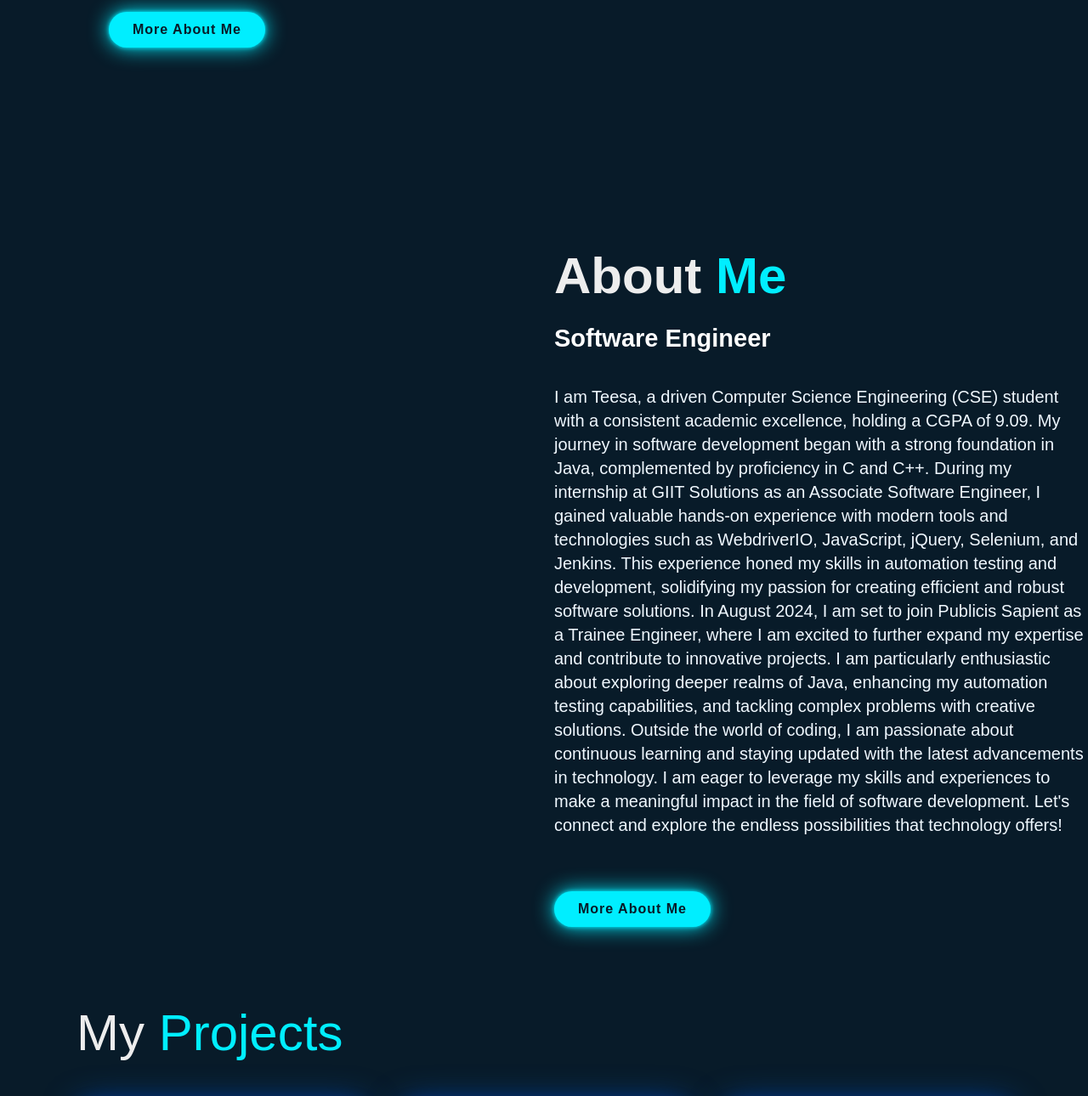
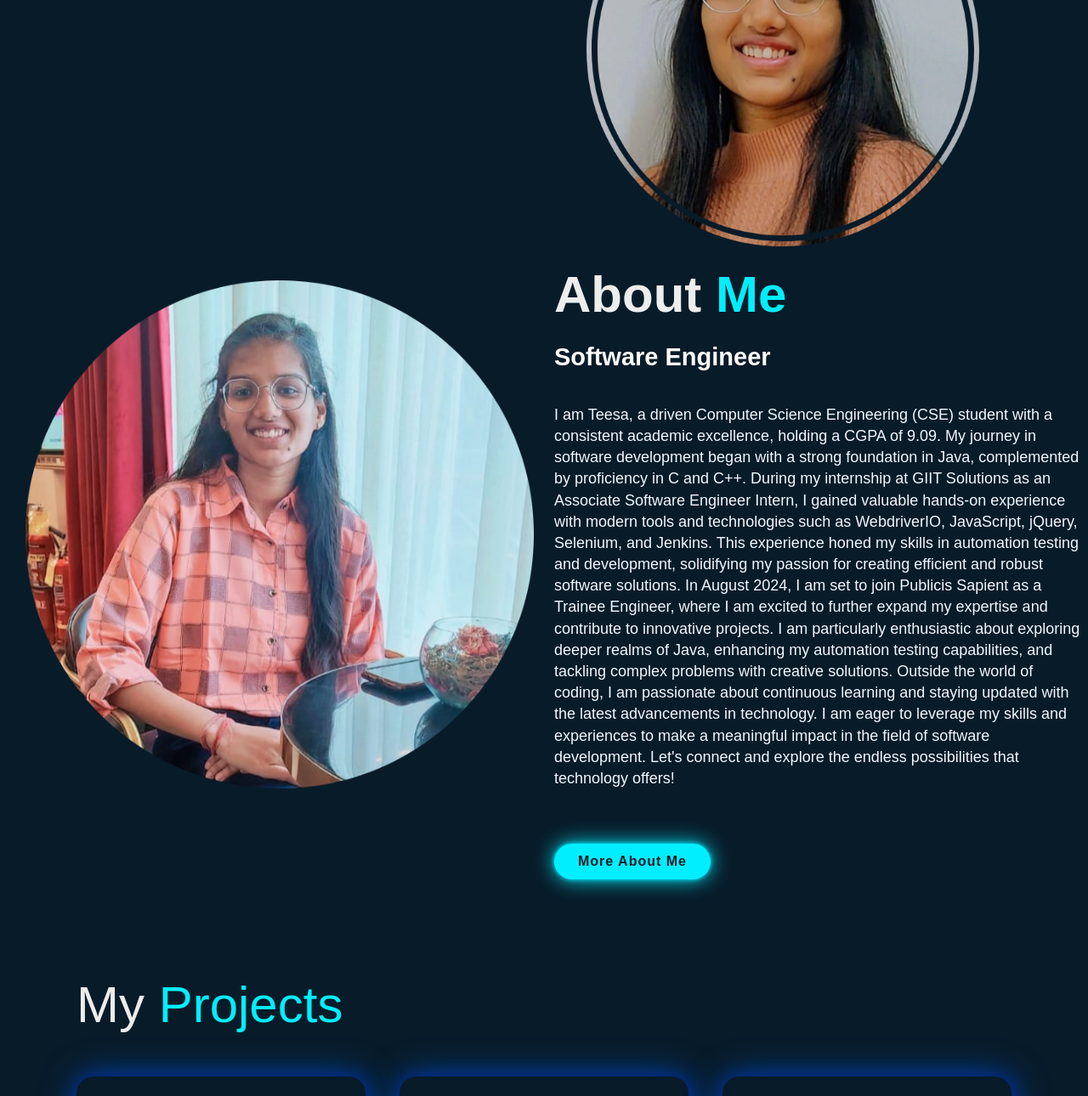
Before and after one commit to Teesa23/portfolio, a plain HTML site: page index.html in a window 1280 px wide. Shown: the part 510-1800 px from the top of the page at 85% size. Drawn offline with nearby package versions, Linux system fonts and the light colour scheme.

Commit message:
Added photos

```diff
--- a/index.html
+++ b/index.html
@@ -18,7 +18,7 @@
         <nav class="navbar">
             <a href="#home" style="--i:1;" class="active">Home</a>
             <a href="#about" style="--i:2;">About</a>
-            <a href="#Skills" style="--i:3;">Skills</a>
+            <a href="#skill" style="--i:3;">Skills</a>
             <a href="#projects" style="--i:4;">Projects</a>
             <a href="#contact" style="--i:5;">Contact</a>
         </nav>
@@ -26,7 +26,7 @@
 
     <section class="home" id="home">
         <div class="home-content">
-            <h3>Hello,It's me</h3>
+            <h3>Hello, It's me</h3>
             <h3>Teesa Agrawal</h3>
             <p> I recently completed my B.tech and will be joining Publicis Sapient as a SDE in August 2024</p>
 
@@ -39,12 +39,15 @@
             <a href="#about" class="btn-box">More About Me</a>
         </div>
         </div>
+        <div class="home-img">
+            <img src="img.png">
+        </div>
         <span class="home-imgHover"></span>
     </section>
 
     <section class="about" id="about">
         <div class="about-img">
-            <img src=" ">
+            <img src="image.png">
         </div>
 
         <div class="about-text">
@@ -53,7 +56,7 @@
             <p>I am Teesa, a driven Computer Science Engineering (CSE) student with a consistent academic excellence,
                 holding a CGPA of 9.09. My journey in software development began with a strong foundation in Java,
                 complemented by proficiency in C and C++.
-                During my internship at GIIT Solutions as an Associate Software Engineer, I gained valuable hands-on
+                During my internship at GIIT Solutions as an Associate Software Engineer Intern, I gained valuable hands-on
                 experience with modern tools and technologies such as WebdriverIO, JavaScript, jQuery, Selenium, and
                 Jenkins. This experience honed my skills in automation testing and development, solidifying my passion
                 for creating efficient and robust software solutions.
@@ -101,7 +104,7 @@
             </div>
         </div>
     </section>
-
+    <div id="skill"></div>
     <h1 class="sub-title">My <span>Skills</span></h1>
     <section>
         <div class="container1" id="Skills">
@@ -116,7 +119,7 @@
                     </div>
                 </div>
 
-                <div class="bar"><i class='bx bxl-c-plus-plus'></i>
+                <div class="bar"><i style="color: #D5E4F3" class='bx bxl-c-plus-plus'></i>
                     <div class="info">
                         <span>C++</span>
                     </div>
--- a/stylesheet.css
+++ b/stylesheet.css
@@ -64,7 +64,22 @@ body {
     align-items: center;
     padding: 70px 10% 0;
 }
-
+.home-img {
+    flex: 0 0 auto; /* Prevents the image from stretching */
+    max-width: 50%;
+    display: flex;
+    justify-content: flex-end;
+    align-items: center;
+    margin-left: auto;
+}
+.home-img img {
+    padding-top: 5px;
+    padding-right: 0px;
+    padding-left: 50px;
+    max-width: 100%; /* Keeps the image within the constraints of its container */
+    height: auto;
+    border-radius: 8px;
+}
 .home-content {
     max-width: 600px;
 }
@@ -149,8 +164,11 @@ body {
     align-items: center;
     gap: 1.5rem;
 }
+
 .about-img img{
+    padding-left: 30px;
     padding-bottom: 20%;
+    padding-top: 40px;
     max-width: 630px;
     height: auto;
     width: 100%;
@@ -174,9 +192,10 @@ body {
 
 .about-text p{
     color: aliceblue;
-    font-size: 20px;
+    font-size: 18px;
     line-height: 1.4;
     margin-bottom: 4rem;
+    padding-right: 5px;
 }
 
 #services{
@@ -188,7 +207,7 @@ body {
 .sub-title{
     text-align: center;
     font-size: 60px;
-    padding-bottom: 70px;
+    padding-bottom: 10px;
 }
 .sub-title span{
     color: #0ef;
@@ -273,6 +292,7 @@ section{
     margin-bottom: 50px;
 }
 .bar{
+    margin-top: 20px;
     font-size: 23px;
 }
 .Technical-bars .bar{
@@ -480,15 +500,13 @@ section{
 .contact{
     display: grid;
     grid-template-columns: repeat(2,1fr);
-    align-items: center;
     gap: 3rem;
-    padding-left: 30px;
+    padding-left: 20px;
     margin-top: 130px;
 }
 .contact-text h2{
     font-size: 80px;
     line-height: 1;
-    text-align: center;
 }
 .contact-text h2 span{
     color: #0ef;
```
Also changed, not shown: image.png (added), img.png (added), m1.jpeg (added), m2.jpeg (added), my.jpeg (added), my_1.jpeg (added), my_2.jpeg (added), 1 other file.
